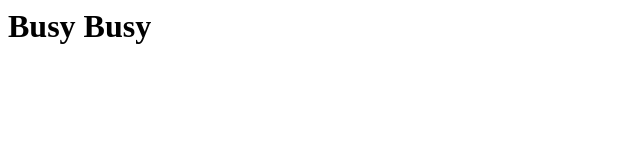
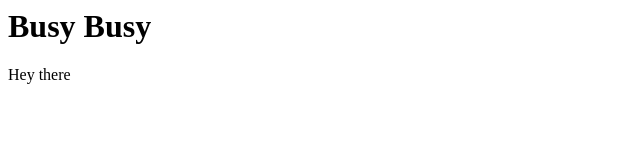
Before and after one commit to mkhwph01/mkhwph01.github.io, a plain HTML site: page todo3.html in a window 1280 px wide. Shown: the full height of the page, 0-640 px from the left. Drawn offline with Linux system fonts and the light colour scheme.

Commit message:
Update todo3.html

```diff
--- a/todo3.html
+++ b/todo3.html
@@ -2,5 +2,7 @@
   <head>
     <link rel="stylesheet" href="todo3.css" type="text/css">
   </head>
+<h1>Busy Busy</h1>
 <body>
-<h1>Busy Busy</h1>
+  <p>Hey there</p>
+</body>
```
